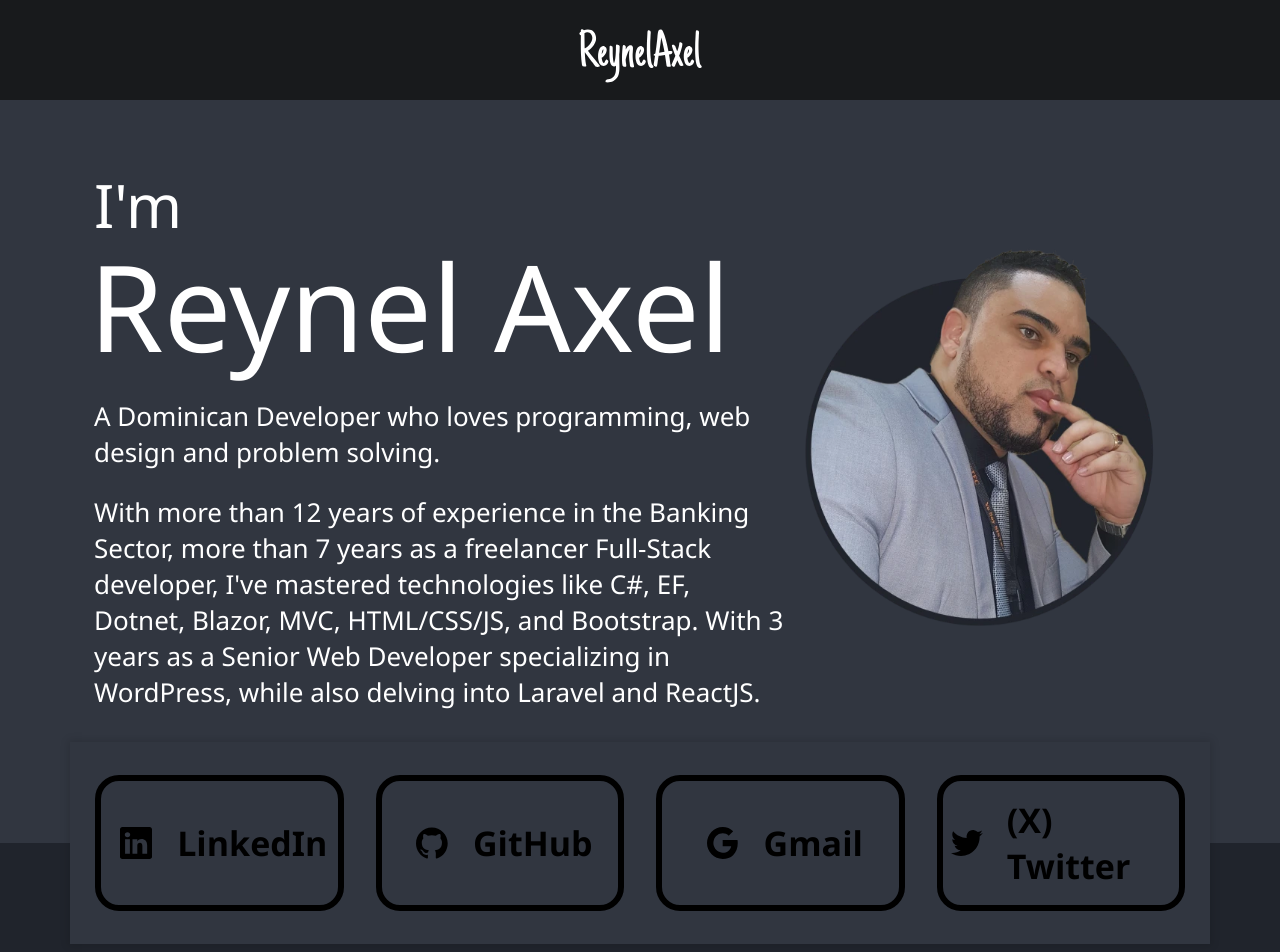
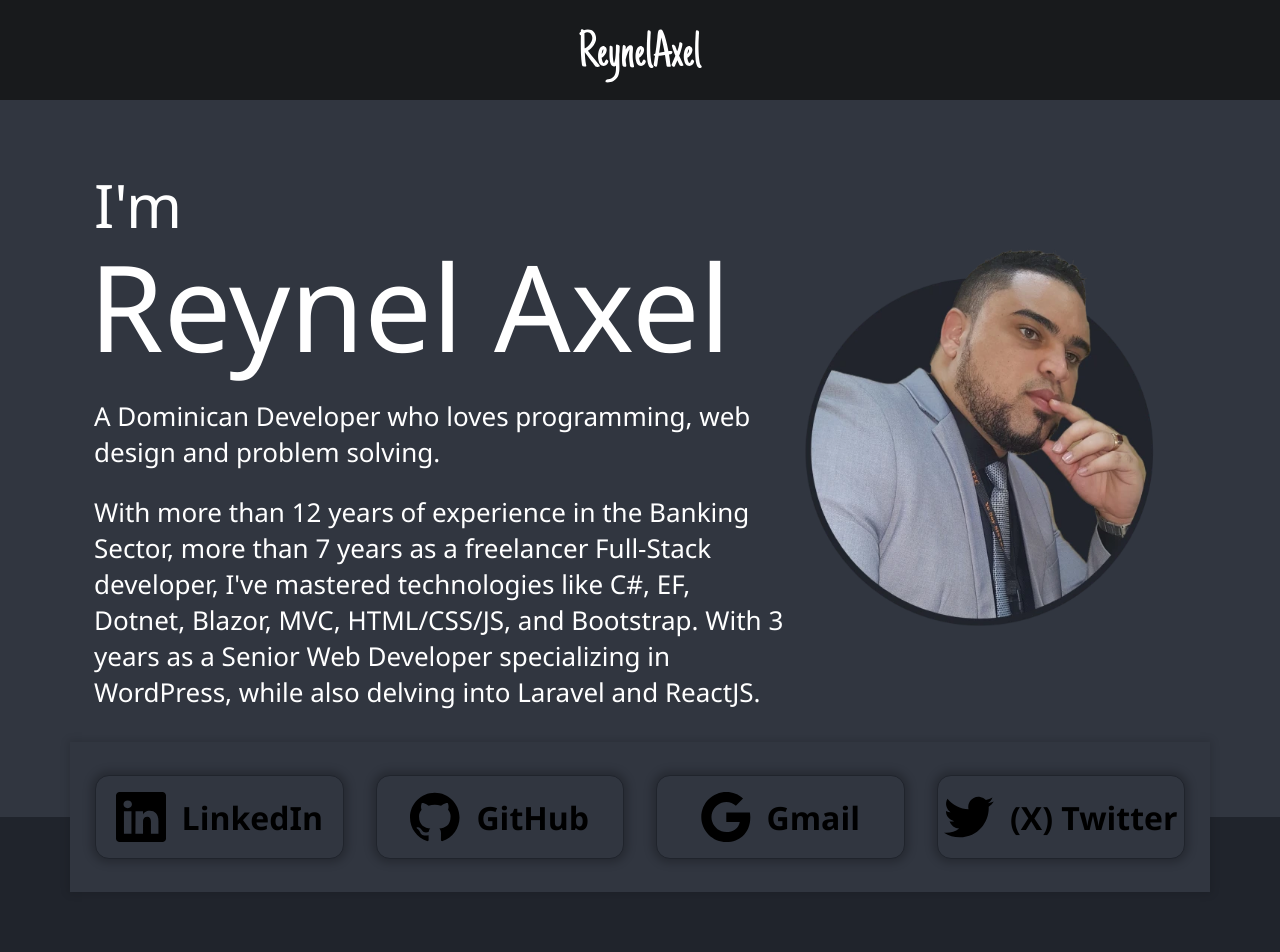
Before and after one commit to AxelCreations/axelcreations.github.io, a React (Create React App) app: page / in a window 1280 px wide. Shown: the top 952 px of the page. Built offline with nearby package versions, Linux system fonts and the light colour scheme.

Commit message:
Fixed contact buttons

```diff
--- a/src/components/landing/ContactCard.tsx
+++ b/src/components/landing/ContactCard.tsx
@@ -8,7 +8,7 @@ type ContactProps = {
 
 const ContactCard = ({ contact }: ContactProps) => {
   return (
-    <StyledDiv href={contact.link} target="_blank">
+    <StyledDiv href={contact.link} target="_blank" title={contact.text}>
       <div className="icon">
         <Img src={contact.icon} text={`Contact ${contact.text}`} height={32} showPlaceholder={false} />
       </div>
@@ -23,18 +23,18 @@ export default ContactCard;
 
 const StyledDiv = styled.a`
   align-items: center;
-  background-color: var(--bg-primary);
+  background-color: var(--bg-main);
   color: var(--color-black);
   display: flex;
-  border-radius: 24px;
+  border-radius: 14px;
   gap: 1rem;
   padding: 1rem 0;
-  border: 6px solid var(--color-black);
+  border: 1px solid var(--bg-secondary);
   justify-content: center;
+  box-shadow: 0 0 8px 4px rgba(0, 0, 0, 0.225);
   text-decoration: none;
 
   &:hover {
-  background-color: var(--color-white-smoke);
     box-shadow: 0 0 6px 2px rgba(0, 0, 0, 0.125);
     color: var(--color-black);
   }
@@ -52,19 +52,21 @@ const StyledDiv = styled.a`
     }
 
     img {
-      max-height: 32px;
-      max-width: 32px;
+      height: 50px;
+      width: 50px;
+      max-height: 50px;
+      max-width: 50px;
 
       @media screen and (max-width: 1200px) {
-        height: 28px;
-        width: 28px;
+        height: 45px;
+        width: 45px;
       }
     }
   }
 
   .text {
     span {
-      font-size: 2.125rem;
+      font-size: 2rem;
       font-weight: 700;
 
       @media screen and (max-width: 1200px) {
```
